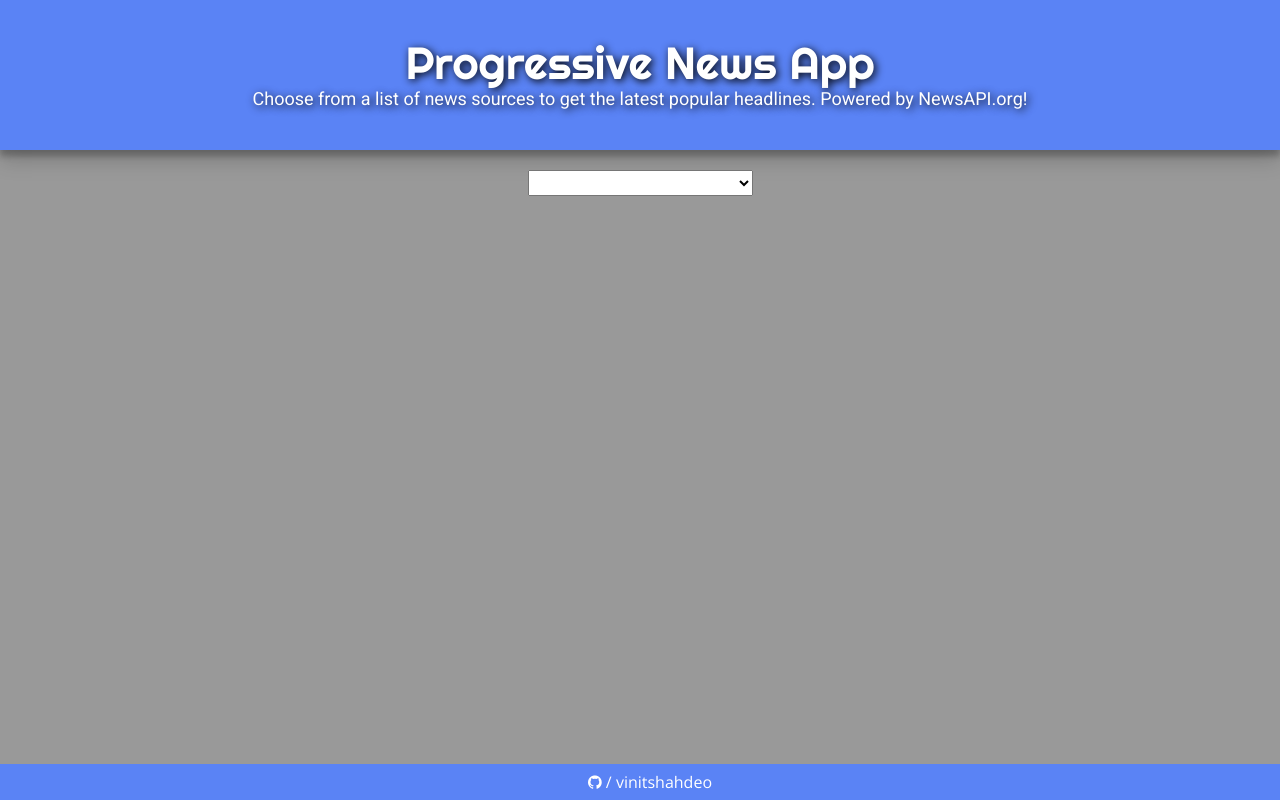
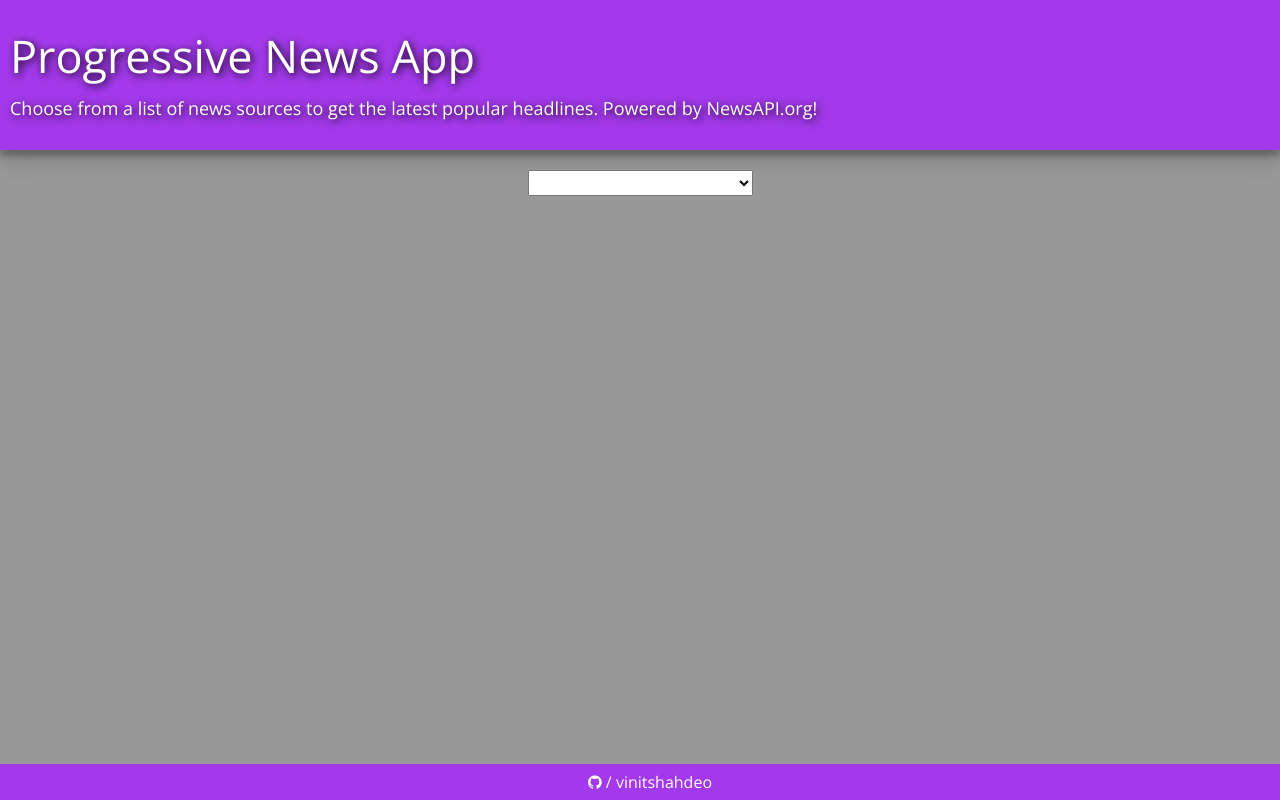
Before and after one commit to vinitshahdeo/ProgressiveNewsApp, a website: page index.html in a window 1280 px wide. Drawn offline with nearby package versions, Linux system fonts and the light colour scheme; no server answers.

Commit message:
UI improvements

```diff
--- a/index.html
+++ b/index.html
@@ -10,20 +10,22 @@
   <link rel="stylesheet" href="https://cdnjs.cloudflare.com/ajax/libs/font-awesome/4.7.0/css/font-awesome.min.css">
   <link rel="stylesheet" href="css/style.css">
   <link rel="manifest" href="manifest.json">
+  <link href='http://fonts.googleapis.com/css?family=Open Sans' rel='stylesheet' type='text/css'>
   <meta name="theme-color" content="#ffffff" />
 </head>
 <body>
-  <header>
+  <header style="background-color: #A239EA;">
     <div class="container">
-      <h1>Progressive News App</h1>
-      <h3>Choose from a list of news sources to get the latest popular headlines. Powered by NewsAPI.org!</h3>
+      <h1 style="font-family:Open Sans;text-align:left;margin-left: 10px;">Progressive News App</h1>
+      <br>
+      <h3 style="font-family:Open Sans;text-align:left;margin-left: 10px;">Choose from a list of news sources to get the latest popular headlines. Powered by NewsAPI.org!</h3>
     </div>
   </header>
   <main class="display-area">
     <select id="news-selector"></select>
     <div class="story-section visible" id="news-list"></div>
   </main>
-  <div class="footer">
+  <div class="footer" style="background-color: #A239EA;">
     <a href="https://github.com/vinitshahdeo">
     <i class="fa fa-github"></i> / vinitshahdeo
     </a>
```
